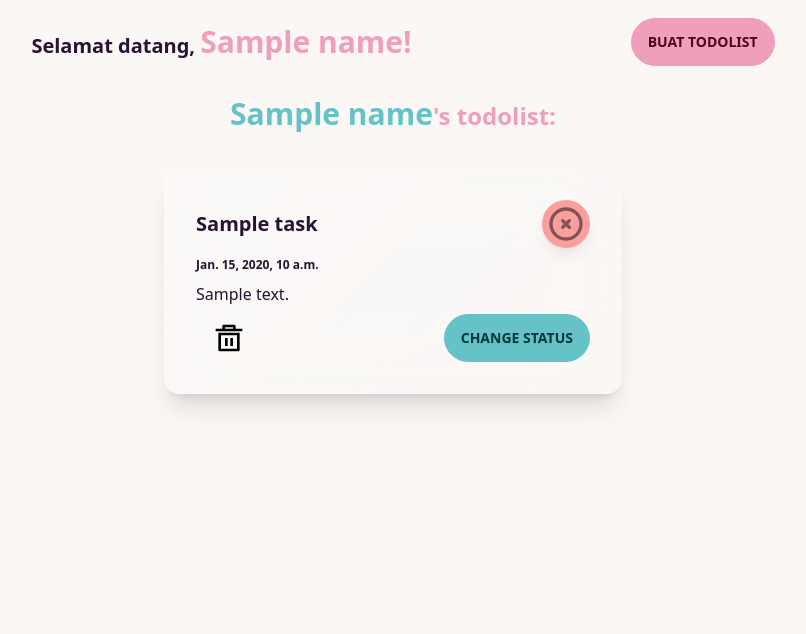
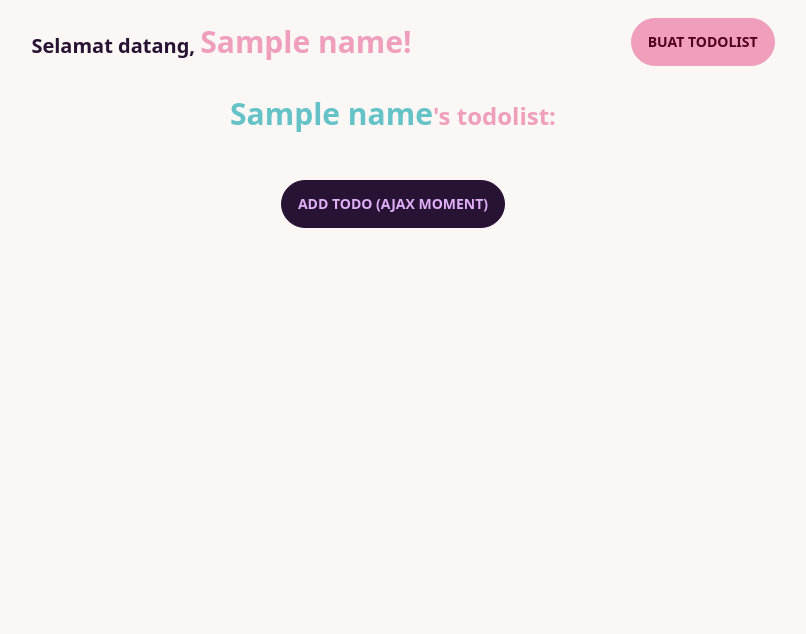
Before and after one commit to NeoZap/Tugas-2-PBP, a Django app: template todolist/templates/todolist.html in a window 1280 px wide. Shown: the part 64-698 px from the top of the page, without its empty margins (247-1053 px from the left). Run offline with Django 4.2, Linux system fonts and the light colour scheme; the template is opened without the code that fills it: most values are stand-ins (such as "Sample title", 1, 10 or a date in 2020); some libraries are stand-ins or nearby versions.

Commit message:
Finish web for tugas 6

```diff
--- a/todolist/models.py
+++ b/todolist/models.py
@@ -1,6 +1,6 @@
-import datetime
 from django.db import models
 from django.contrib.auth.models import User
+from django.utils import timezone
 from datetime import *
 
 class Task(models.Model):
--- a/todolist/templates/todolist.html
+++ b/todolist/templates/todolist.html
@@ -2,6 +2,129 @@
 
 {% block meta %}
 <title>Todolist</title>
+<script src="https://ajax.googleapis.com/ajax/libs/jquery/3.6.0/jquery.min.js"></script>
+<!-- <script type="text/javascript"> window.CSRF_TOKEN = "{{ csrf_token }}"; </script> -->
+<script>
+    $(document).ready(function () {
+        getTaskData();
+        postTaskData();
+    });
+
+    function postTaskData() {
+        $("form#add-task-form").submit(function (e) {
+            e.preventDefault();
+            var actionURL = e.currentTarget.action;
+            var formData = $(this).serialize();
+            $.ajax({
+                url: actionURL,
+                type: "POST",
+                data: formData,
+                dataType: "json",
+                success: (data) => {
+                    $("#close-task-modal").click();
+
+                    // console.log(data);
+                    appendTask(data[0]);
+                },
+                error: (error) => {
+                    console.log(error);
+                    alert("Error!");
+                }
+            });
+        });
+    }
+
+    function getTaskData() {
+        $.get("./json/", displayTask);
+    }
+
+    function displayTask(data) {
+        const container = $("#task-container");
+        container.empty();
+        if (data.length > 0 && data[0].fields) {
+            data.forEach(task => {
+                appendTask(task);
+            });
+        } else {
+            container.append(`
+            <div id="no-task">
+                <br>
+                <p class="text-lg">
+                    Kamu belum membuat todo list, silakan buat dengan mengklik tombol "Buat Todolist" di atas!
+                </p>
+                <br>
+            </div>
+            `);
+        }
+    }
+
+    function appendTask(task) {
+        const container = $("#task-container");
+        $("#no-task").remove();
+        taskFields = task.fields;
+        container.append(`
+        <div id="task-${task.pk}" class="card w-full md:w-4/5 lg:w-3/5 break-words bg-base-100 shadow-xl text-left glass mt-5 mb-5 transform duration-200 transition hover:scale-105">
+            <div class="card-body">
+                <div class="card-title justify-between items-center">
+                    <div>${taskFields.title}</div>
+                    <div>
+                        ${taskFields.is_finished ? `
+                            <div class="alert alert-success rounded-full p-1 animate-pulse">
+                                <svg xmlns="http://www.w3.org/2000/svg" class="stroke-current flex-shrink-0 h-10 w-10"
+                                    fill="none" viewBox="0 0 24 24">
+                                    <path stroke-linecap="round" stroke-linejoin="round" stroke-width="2"
+                                        d="M9 12l2 2 4-4m6 2a9 9 0 11-18 0 9 9 0 0118 0z" />
+                                </svg>
+                            </div>
+                            ` : `
+                            <div class="alert alert-error shadow-lg rounded-full p-1 animate-pulse">
+                                <svg xmlns="http://www.w3.org/2000/svg" class="stroke-current flex-shrink-0 h-10 w-10"
+                                    fill="none" viewBox="0 0 24 24">
+                                    <path stroke-linecap="round" stroke-linejoin="round" stroke-width="2"
+                                        d="M10 14l2-2m0 0l2-2m-2 2l-2-2m2 2l2 2m7-2a9 9 0 11-18 0 9 9 0 0118 0z" />
+                                </svg>
+                            </div>
+                        `}
+                    </div>
+                </div>
+                <div class="font-bold text-[12px]">${taskFields.date}</div>
+                <p>${taskFields.description}</p>
+                <div class="card-actions justify-end items-center">
+                    <div class="flex w-full items-center justify-between">
+                        <div class="flex items-center">
+                            <a type="submit" name="submit" class="btn btn-ghost" onclick=deleteTask(${task.pk})><svg
+                                    xmlns="http://www.w3.org/2000/svg" viewBox="0 0 24 24" class="w-8 h-8 text-white">
+                                    <path fill="none" d="M0 0h24v24H0z" />
+                                    <path
+                                        d="M4 8h16v13a1 1 0 0 1-1 1H5a1 1 0 0 1-1-1V8zm2 2v10h12V10H6zm3 2h2v6H9v-6zm4 0h2v6h-2v-6zM7 5V3a1 1 0 0 1 1-1h8a1 1 0 0 1 1 1v2h5v2H2V5h5zm2-1v1h6V4H9z" />
+                                </svg></a>
+                        </div>
+                        <div class="flex items-center ">
+                            <a class="btn btn-primary" href="change-task/${task.pk}">Change
+                                status</a>
+                        </div>
+                    </div>
+                </div>
+            </div>
+        </div>
+        `);
+    }
+
+    function deleteTask(id) {
+        $.ajax({
+            url: `./delete/${id}`,
+            type: "DELETE",
+            success: (data) => {
+                $(`#task-${data.task_id}`).remove();
+                getTaskData();
+            },
+            error: (error) => {
+                console.log(error);
+                alert("Error!");
+            }
+        });
+    }
+</script>
 {% endblock meta %}
 
 {% block logout %}
@@ -12,7 +135,6 @@
 <div class="flex justify-center items-center flex-col gap-10 text-center p-1 w-full">
 
     <div class="flex flex-col justify-start items-center w-[90vw] md:w-4/5 lg:w-3/5 min-h-screen gap-4">
-        {% csrf_token %}
         <div class="flex justify-between items-center w-full">
             <h5 class="font-semibold text-xl p-5">Selamat datang, <span
                     class="text-3xl font-bold text-secondary">{{name}}!</span>
@@ -21,61 +143,42 @@
         </div>
         <div class="text-2xl font-bold text-secondary"><span class="text-3xl text-primary">{{name}}</span>'s todolist:
         </div>
-        {% if todo_list %}
-        {% for task in todo_list %}
-        <div
-            class="card w-full md:w-4/5 lg:w-3/5 break-words bg-base-100 shadow-xl text-left glass mt-5 mb-5 transform duration-200 transition hover:scale-105">
-            <div class="card-body">
-                <div class="card-title justify-between items-center">
-                    <div>{{task.title}}</div>
-                    <div>
-                        {% if task.is_finished %}
-                        <div class="alert alert-success rounded-full p-1 animate-pulse">
-                            <svg xmlns="http://www.w3.org/2000/svg" class="stroke-current flex-shrink-0 h-10 w-10"
-                                fill="none" viewBox="0 0 24 24">
-                                <path stroke-linecap="round" stroke-linejoin="round" stroke-width="2"
-                                    d="M9 12l2 2 4-4m6 2a9 9 0 11-18 0 9 9 0 0118 0z" />
-                            </svg>
+        <div id="task-container" class="w-full flex flex-col items-center"></div>
+        <div></div>
+
+        <!-- The button to open modal -->
+        <label for="add-task-modal" class="btn modal-button">Add todo (ajax moment)</label>
+
+        <!-- Put this part before </body> tag -->
+        <input type="checkbox" id="add-task-modal" class="modal-toggle" />
+        <div class="modal modal-bottom sm:modal-middle">
+            <div class="modal-box relative">
+                <form method="POST" id="add-task-form" class="flex flex-col items-center" action="add/">
+                    {% csrf_token %}
+                    <label id="close-task-modal" for="add-task-modal"
+                        class="btn btn-sm btn-circle absolute right-2 top-2 hover:bg-red-500">✕</label>
+                    <div class="flex flex-col gap-2 bg-white rounded-xl p-2 sm:p-4 shadow-md w-full sm:w-[90%]">
+
+                        <h1 class="font-bold text-xl text-gray-700 text-center">Add todo</h1>
+
+                        <div class="flex flex-col items-start gap-2 w-full">
+                            <label for="id_title" class="font-semibold ml-4">Title</label>
+                            <input class="input input-bordered w-full max-w-x z-5" type="text" name="title"
+                                maxlength="50" required="" id="id_title" />
                         </div>
-                        {% else %}
-                        <div class="alert alert-error shadow-lg rounded-full p-1 animate-pulse">
-                            <svg xmlns="http://www.w3.org/2000/svg" class="stroke-current flex-shrink-0 h-10 w-10"
-                                fill="none" viewBox="0 0 24 24">
-                                <path stroke-linecap="round" stroke-linejoin="round" stroke-width="2"
-                                    d="M10 14l2-2m0 0l2-2m-2 2l-2-2m2 2l2 2m7-2a9 9 0 11-18 0 9 9 0 0118 0z" />
-                            </svg>
+                        <div class="flex flex-col items-start gap-2 w-full">
+                            <label for="id_description" class="font-semibold ml-4">Description</label>
+                            <textarea class="textarea textarea-bordered w-full z-5" name="description" cols="40"
+                                rows="10" maxlength="1000" required="" id="id_description"></textarea>
                         </div>
-                        {% endif %}
+
                     </div>
-                </div>
-                <div class="font-bold text-[12px]">{{task.date}}</div>
-                <p>{{task.description}}</p>
-                <div class="card-actions justify-end items-center">
-                    <div class="flex w-full items-center justify-between">
-                        <div class="flex items-center">
-                            <a class="btn btn-ghost" href="{% url 'todolist:delete_task' task.id %}"><svg
-                                    xmlns="http://www.w3.org/2000/svg" viewBox="0 0 24 24" class="w-8 h-8 text-white">
-                                    <path fill="none" d="M0 0h24v24H0z" />
-                                    <path
-                                        d="M4 8h16v13a1 1 0 0 1-1 1H5a1 1 0 0 1-1-1V8zm2 2v10h12V10H6zm3 2h2v6H9v-6zm4 0h2v6h-2v-6zM7 5V3a1 1 0 0 1 1-1h8a1 1 0 0 1 1 1v2h5v2H2V5h5zm2-1v1h6V4H9z" />
-                                </svg></a>
-                        </div>
-                        <div class="flex items-center ">
-                            <a class="btn btn-primary" href="{% url 'todolist:change_task' task.id %}">Change
-                                status</a>
-                        </div>
+                    <div class="modal-action">
+                        <input class="btn w-[100px] mt-4" type="submit" name="submit" value="Create">
                     </div>
-                </div>
+                </form>
             </div>
         </div>
-        {% endfor %}
-        {% else %}
-        <br>
-        <p class="text-lg">
-            Kamu belum membuat todo list, silakan buat dengan mengklik tombol "Buat Todolist" di atas!
-        </p>
-        <br>
-        {% endif %}
     </div>
 </div>
 {% endblock content %}
--- a/todolist/urls.py
+++ b/todolist/urls.py
@@ -11,4 +11,7 @@
     path('create-task/', create_task, name='create_task'),
     path('change-task/<int:task_id>', change_task, name='change_task'),
     path('delete-task/<int:task_id>', delete_task, name='delete_task'),
+    path('json/' , show_task_json, name='json'),
+    path('add/', add_task_ajax, name='add'),
+    path('delete/<int:task_id>', delete_task_ajax, name='delete'),
 ]
```
Also changed, not shown: todolist/views.py (+31 -0 lines), todolist/migrations/0001_initial.py (deleted), todolist/migrations/0002_rename_is_completed_task_is_finished.py (deleted), todolist/migrations/__init__.py (deleted).
